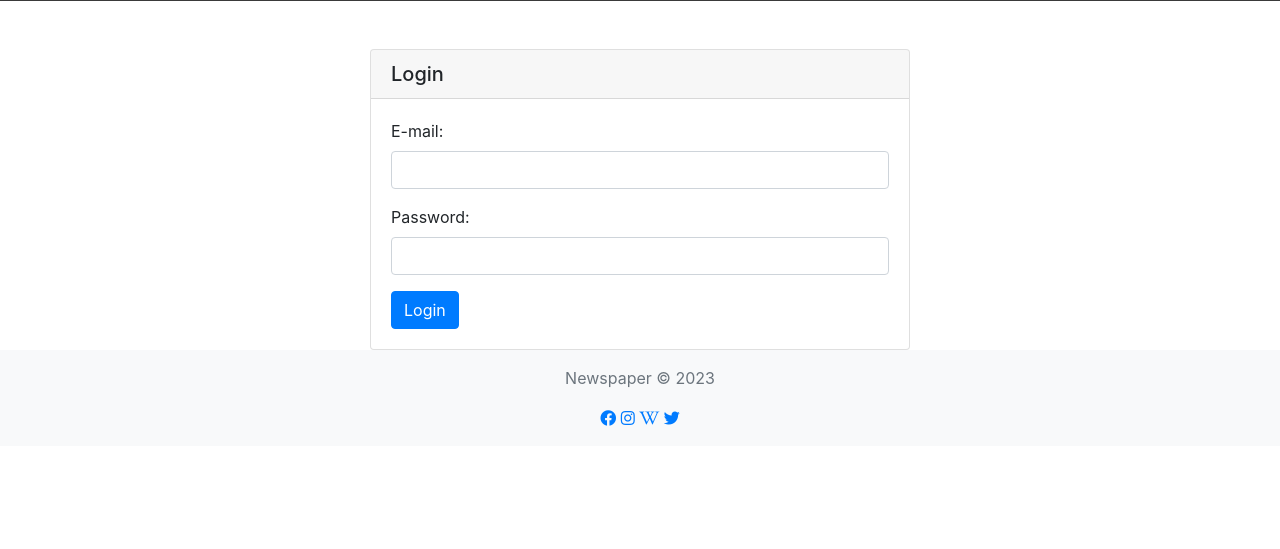
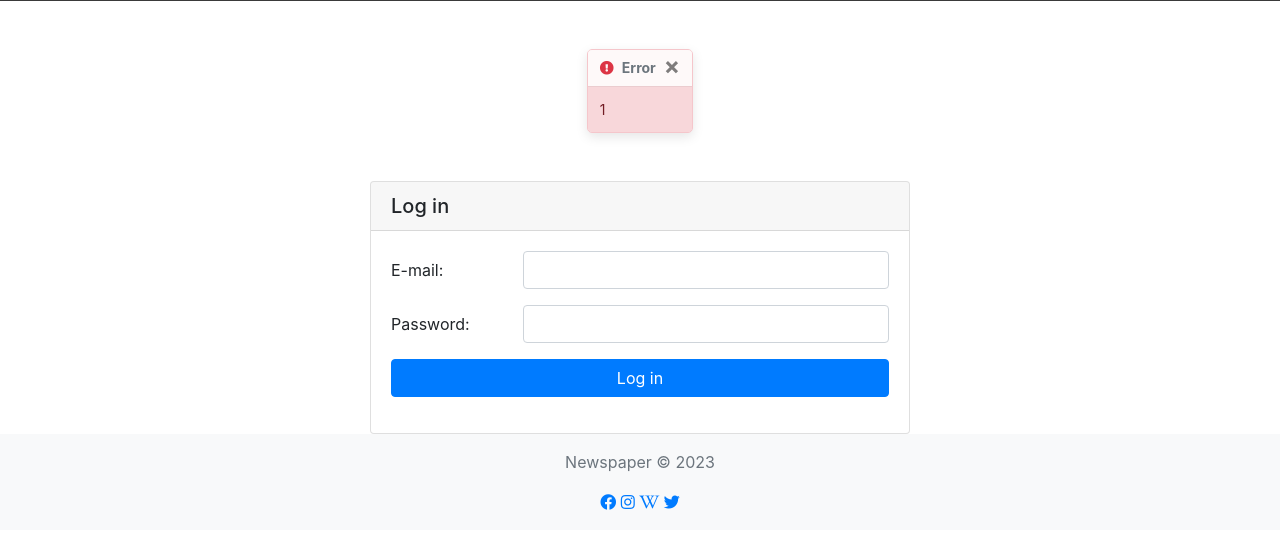
Before and after one commit to vigszilard/news_site, a PHP site: page /newspaper/login.php?error=1 in a window 1280 px wide. Shown: the part 139-688 px from the top of the page. Run offline with PHP 8.4, Linux system fonts and the light colour scheme.

Commit message:
added error toast and approve article functionality

```diff
--- a/css/styles.css
+++ b/css/styles.css
@@ -49,3 +49,23 @@
         display: none;
     }
 }
+
+/*Toast*/
+
+#toast-container {
+    display: flex;
+    align-items: center;
+    justify-content: center;
+    margin-top: 3rem;
+}
+
+#error-toast {
+    background-color: #f8d7da;
+    color: #721c24;
+    border: 1px solid #f5c6cb;
+    border-radius: 5px;
+}
+
+#error-toast {
+    max-width: 800px; /* Adjust as needed */
+}
--- /dev/null
+++ b/includes/error_toast.php
@@ -0,0 +1,17 @@
+<div id="toast-container">
+    <div id="error-toast" class="toast" role="alert" aria-live="assertive" aria-atomic="true">
+        <div class="toast-header">
+            <i class="fas fa-exclamation-circle text-danger mr-2"></i>
+            <strong class="mr-auto">Error</strong>
+            <button type="button" class="ml-2 mb-1 close" data-dismiss="toast" aria-label="Close">
+                <span aria-hidden="true">&times;</span>
+            </button>
+        </div>
+        <div class="toast-body">
+            <?php
+                $errorMessage = urldecode($_GET["error"]);
+                echo $errorMessage;
+            ?>
+        </div>
+    </div>
+</div>
--- /dev/null
+++ b/js/script.js
@@ -0,0 +1,12 @@
+document.addEventListener("DOMContentLoaded", () => {
+    const urlParams = new URLSearchParams(window.location.search);
+    const errorMessage = urlParams.get("error");
+    console.log(errorMessage)
+    let toast = document.getElementById("error-toast");
+    if (errorMessage) {
+        toast.style.opacity = 1;
+    } else {
+        document.getElementById("toast-container").style.display = "none";
+        toast.style.opacity = 0;
+    }
+});
--- a/login.php
+++ b/login.php
@@ -10,28 +10,37 @@
         <base href="http://localhost:63342/newspaper/">
         <title>Newspaper | Login</title>
     </head>
+
     <body>
-
         <?php include "includes/header.php"; ?>
+        <?php include "includes/error_toast.php"; ?>
 
         <div class="container mt-5">
             <div class="row justify-content-center">
                 <div class="col-md-6">
                     <div class="card">
                         <div class="card-header">
-                            <h5 class="mb-0">Login</h5>
+                            <h5 class="mb-0">Log in</h5>
                         </div>
                         <div class="card-body">
                             <form action="scripts/process_login.php" method="post">
-                                <div class="form-group">
-                                    <label for="email">E-mail:</label>
-                                    <input type="text" class="form-control" id="email" name="email" required>
+                                <div class="form-group row">
+                                    <label for="email" class="col-sm-3 col-form-label">E-mail:</label>
+                                    <div class="col-sm-9">
+                                        <input type="text" class="form-control" id="email" name="email" required>
+                                    </div>
                                 </div>
-                                <div class="form-group">
-                                    <label for="password">Password:</label>
-                                    <input type="password" class="form-control" id="password" name="password" required>
+                                <div class="form-group row">
+                                    <label for="password" class="col-sm-3 col-form-label">Password:</label>
+                                    <div class="col-sm-9">
+                                        <input type="password" class="form-control" id="password" name="password" required>
+                                    </div>
                                 </div>
-                                <button type="submit" class="btn btn-primary">Login</button>
+                                <div class="form-group row">
+                                    <div class="col-sm-12">
+                                        <button type="submit" class="btn btn-primary btn-block">Log in</button>
+                                    </div>
+                                </div>
                             </form>
                         </div>
                     </div>
@@ -44,5 +53,6 @@
         <script src="https://code.jquery.com/jquery-3.3.1.slim.min.js"></script>
         <script src="https://cdnjs.cloudflare.com/ajax/libs/popper.js/1.14.7/umd/popper.min.js"></script>
         <script src="https://stackpath.bootstrapcdn.com/bootstrap/4.3.1/js/bootstrap.min.js"></script>
+        <script src="js/script.js"></script>
     </body>
 </html>
--- a/register.php
+++ b/register.php
@@ -22,6 +22,7 @@
     <body>
 
         <?php include "includes/header.php"; ?>
+        <?php include "includes/error_toast.php"; ?>
 
         <div class="container mt-5">
             <div class="row justify-content-center">
@@ -90,6 +91,7 @@
         <script src="https://code.jquery.com/jquery-3.3.1.slim.min.js"></script>
         <script src="https://cdnjs.cloudflare.com/ajax/libs/popper.js/1.14.7/umd/popper.min.js"></script>
         <script src="https://stackpath.bootstrapcdn.com/bootstrap/4.3.1/js/bootstrap.min.js"></script>
+        <script src="js/script.js"></script>
     </body>
 
 </html>
--- a/scripts/process_login.php
+++ b/scripts/process_login.php
@@ -16,8 +16,9 @@
 
         if ($result) {
             header("Location: ../dashboard.php");
-            exit();
         } else {
-            echo "Login failed. Please check your credentials and try again.";
+            $_SESSION["login_error"] = "Login failed. Please check your credentials and try again.";
+            header("Location: ../login.php?error=" . urlencode($_SESSION["login_error"]));
         }
+        exit();
     }
```
Also changed, not shown: dashboard.php (+15 -4 lines), scripts/approve_article.php (added, +36 -0 lines), scripts/process_registration.php (+3 -4 lines), scripts/submit_article.php (+6 -5 lines).
